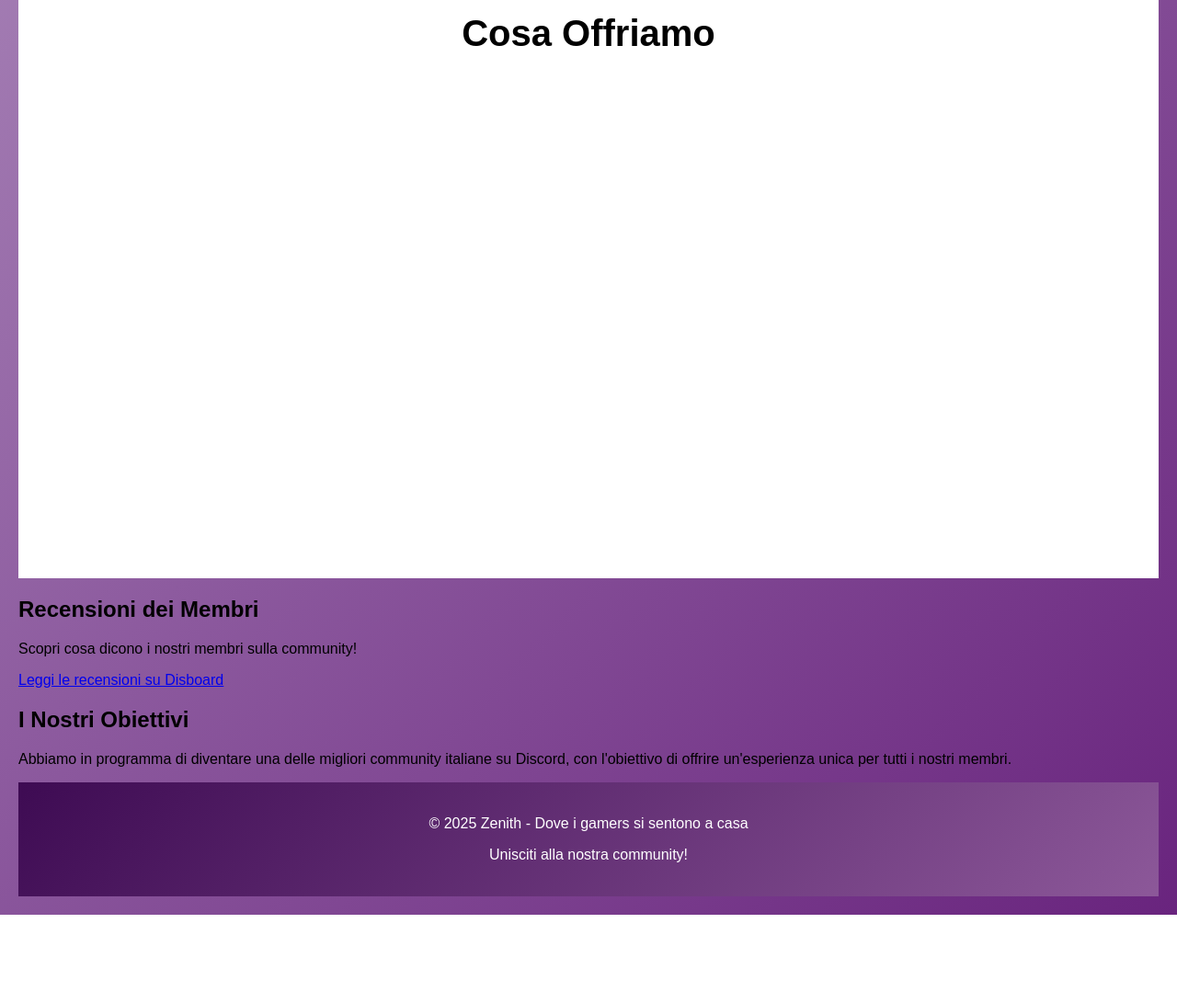
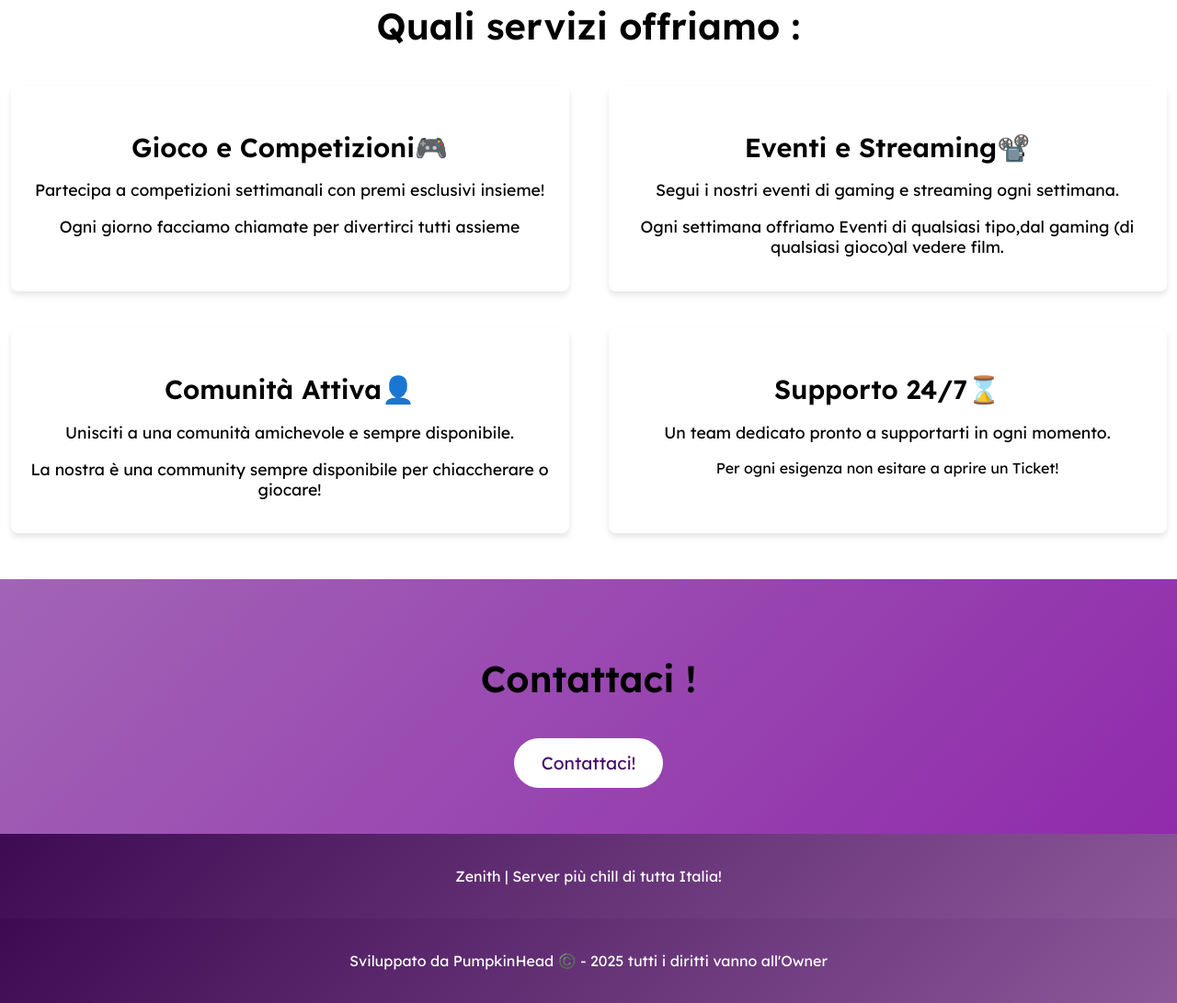
Before and after one commit to Pumpkinheadmax/Zenith-website, a plain HTML site: page index.html in a window 1280 px wide. Shown: the part 538-1629 px from the top of the page at 92% size. Before the commit the page ends 1533 px from the top, so only its background shows below. Drawn offline with nearby package versions, Linux system fonts and the light colour scheme.

Commit message:
Add files via upload

```diff
--- a/index.html
+++ b/index.html
@@ -1,17 +1,93 @@
 <!DOCTYPE html>
 <html lang="it">
-
 <head>
     <meta charset="UTF-8">
     <meta name="viewport" content="width=device-width, initial-scale=1.0">
-  <title>Zenith - La Community dei Gamers</title>
+    <title>Zenith - Unisciti al nostro server Discord</title>
+    <!-- Aggiungi il link al foglio di stile AOS -->
+    <link href="https://cdn.jsdelivr.net/npm/aos@2.3.1/dist/aos.css" rel="stylesheet">
+    <!-- Collegamento al font Lexend -->
+    <link href="https://fonts.googleapis.com/css2?family=Lexend:wght@300;400;600&display=swap" rel="stylesheet">
+    <!-- Link al tuo CSS -->
+    <link rel="stylesheet" href="styles.css">
+    <!-- Script per inizializzare AOS -->
+    <script src="https://cdn.jsdelivr.net/npm/aos@2.3.1/dist/aos.js"></script>
+</head>
+
+<body>
+
+    <!-- Hero Section -->
+    <section class="hero" data-aos="fade-up">
+        <h1>Benvenuto su Zenith</h1>
+        <p>Unisciti al nostro server Discord per una community unica e unita!</p>
+        <a href="https://discord.gg/QqrCpUBuWk" class="join-button">Unisciti adesso !</a>
+    </section>
+
+    <!-- Cosa Offriamo Section -->
+    <section class="features" data-aos="fade-up">
+        <h2>Quali servizi offriamo : </h2>
+        <div class="features-grid">
+            <div class="feature-item" data-aos="fade-up">
+                <h3>Gioco e Competizioni🎮</h3>
+                <p>Partecipa a competizioni settimanali con premi esclusivi insieme!</p>
+                <p>Ogni giorno facciamo  chiamate per divertirci tutti assieme</p>
+            </div>
+            <div class="feature-item" data-aos="fade-up">
+                <h3>Eventi e Streaming📽️</h3>
+                <p>Segui i nostri eventi di gaming e streaming ogni settimana.</p>
+                <p>Ogni settimana offriamo Eventi di qualsiasi tipo,dal gaming (di qualsiasi gioco)al vedere film. </p>
+            </div>
+        </div>
+        <div class="features-grid2">
+            <div class="feature-item" data-aos="fade-up">
+                <h3>Comunità Attiva👤</h3>
+                <p>Unisciti a una comunità amichevole e sempre disponibile.</p>
+                <p>La nostra è una community sempre disponibile per chiaccherare o giocare!</p>
+            </div>
+            <div class="feature-item" data-aos="fade-up">
+                <h3>Supporto 24/7⌛</h3>
+                <p>Un team dedicato pronto a supportarti in ogni momento.</p> Per ogni esigenza non esitare a aprire un Ticket!
+                <p>            </div>
+        </div>
+    </section>
+
+    <!-- Contact Section -->
+    <section class="contact" data-aos="fade-up">
+        <h2> Contattaci !</h2>
+
+        <a href="https://discord.gg/QqrCpUBuWk" class="contact-button">Contattaci!
+        </a>
+    </section>
+
+    <!-- Footer -->
+    <footer class="footer">
+        <p>Zenith  |  Server più chill  di tutta Italia!</p>
+    </footer>
+    <footer class="footer">
+      <p>Sviluppato da PumpkinHead  ©️ - 2025
+        tutti i diritti vanno all'Owner              </p>
+    </footer>
+
+    <!-- Inizializzazione AOS -->
+    <script>
+        AOS.init({
+            duration: 1000,
+            easing: 'ease-in-out',
+            once: true
+        });
+    </script>
+
+</body>
+</html>
+
+<!-- CSS -->
 <style>
 /* Generale */
 body {
   font-family: 'Lexend', sans-serif;
   margin: 0;
   padding: 0;
-      background: linear-gradient(135deg, #af8fbe, #69247e);
+  background: linear-gradient(135deg, #af8fbe, #8e24aa); /* Viola sfumato */
   color: #000000;
   width: 100%;
   height: 100%;
@@ -36,13 +112,11 @@
   font-size: 3em;
   font-weight: 600;
   margin-bottom: 20px;
-      color: #fff;
 }
 
 .hero p {
   font-size: 1.5em;
   margin-bottom: 30px;
-      color: #fff;
 }
 
 /* Tasto Unisciti Ora con bordi arrotondati */
@@ -61,13 +135,13 @@
 }
 
 .join-button:hover {
-      background-color: #b797c0;
+  background-color: #691680;
   color: #ffffff;
 }
 
 /* Cosa Offriamo Section */
 .features {
-      background-color: #ffffff;
+  background-color: #ffffff; /* Colore pastello */
   padding: 50px 0;
   text-align: center;
 }
@@ -87,8 +161,8 @@
 }
 
 .feature-item {
-      background-color: #ffffff;
-      color: #000000;
+  background-color: #ffffff; /* Caselle bianche */
+  color: #000000; /* Testo nero */
   border-radius: 8px;
   box-shadow: 0 4px 6px rgba(0, 0, 0, 0.1);
   padding: 20px;
@@ -113,83 +187,54 @@
   transform: translateY(0);
 }
 
+/* Seconda riga delle caselle (due sotto) */
+.features-grid2 {
+  display: grid;
+  grid-template-columns: 1fr 1fr;
+  gap: 20px;
+  justify-items: center;
+  margin-top: 40px;
+}
+
+/* Contact Section */
+.contact {
+  background-color: #ffffff(0, 0%, 91%); /* Colore pastello */
+  text-align: center;
+  padding: 50px 0;
+}
+
+.contact h2 {
+  font-size: 2.5em;
+  margin-bottom: 20px;
+}
+
+.contact-button {
+ background-color: #ffffff;
+  color: #461068;
+  padding: 15px 30px;
+  font-size: 1.2em;
+  border: none;
+  cursor: pointer;
+  text-decoration: none;
+  display: inline-block;
+  margin-top: 20px;
+  border-radius: 30px;
+  transition: background-color 0.3s, color 0.3s;
+}
+
+
+.contact-button:hover {
+  background-color: #691680;
+color: #ffffff;
+}
+
 /* Footer */
 .footer {
-      background: linear-gradient(135deg, #3e0b53, #8c5899);
+  background: linear-gradient(135deg, #3e0b53, #8c5899); /* Viola sfumato */
   color: #ffffff;
   text-align: center;
   padding: 20px;
 }
 
-    /* Footer Links */
-    .footer a {
-      color: #fff;
-      text-decoration: none;
-      margin: 0 10px;
-    }
-
-    .footer a:hover {
-      text-decoration: underline;
-    }
+/* BY PUMPKIN HEAD  */
 </style>
-</head>
-
-<body>
-
-  <div class="container">
-    <!-- Hero Section -->
-    <section class="hero">
-      <h1>Benvenuto in Zenith</h1>
-      <p>La tua community di gaming e socialità, dove i giocatori si sentono a casa!</p>
-      <a href="#join" class="join-button">Unisciti Ora</a>
-    </section>
-
-    <!-- Cosa Offriamo -->
-    <section class="features">
-      <h2>Cosa Offriamo</h2>
-      <div class="features-grid">
-        <div class="feature-item" data-aos="fade-up">
-          <h3>Eventi Sociali</h3>
-          <p>Oltre ai giochi, organizziamo eventi sociali come serate film e tornei, creando un'atmosfera divertente e amichevole per tutti.</p>
-        </div>
-        <div class="feature-item" data-aos="fade-up">
-          <h3>Giochi Popolari</h3>
-          <p>Concentrati su giochi come Fortnite, Minecraft, Valorant e Marvel Rivals, ma aperti a qualsiasi titolo che i membri amano giocare insieme.</p>
-        </div>
-      </div>
-      <div class="features-grid">
-        <div class="feature-item" data-aos="fade-up">
-          <h3>Comunità Accogliente</h3>
-          <p>La nostra community è un mix perfetto di giocatori competitivi e appassionati di intrattenimento, con l'obiettivo di mantenere un ambiente accogliente e rispettoso.</p>
-        </div>
-        <div class="feature-item" data-aos="fade-up">
-          <h3>Premi e Tornei</h3>
-          <p>Organizziamo tornei con premi, dove i membri possono sfidarsi per dimostrare le loro abilità e vincere fantastiche ricompense.</p>
-        </div>
-      </div>
-    </section>
-
-    <!-- Testimonials -->
-    <section class="testimonials">
-      <h2>Recensioni dei Membri</h2>
-      <p>Scopri cosa dicono i nostri membri sulla community!</p>
-      <a href="https://disboard.org/it/server/reviews/1276197488625455226" target="_blank">Leggi le recensioni su Disboard</a>
-    </section>
-
-    <!-- Obiettivi -->
-    <section class="goals">
-      <h2>I Nostri Obiettivi</h2>
-      <p>Abbiamo in programma di diventare una delle migliori community italiane su Discord, con l'obiettivo di offrire un'esperienza unica per tutti i nostri membri.</p>
-    </section>
-
-    <!-- Footer -->
-    <footer class="footer">
-      <p>&copy; 2025 Zenith - Dove i gamers si sentono a casa</p>
-      <p><a href="#join">Unisciti alla nostra community!</a></p>
-    </footer>
-  </div>
-
-</body>
-
-</html>
-</html>
```
Lines whose indentation alone changed are shown as unchanged.
